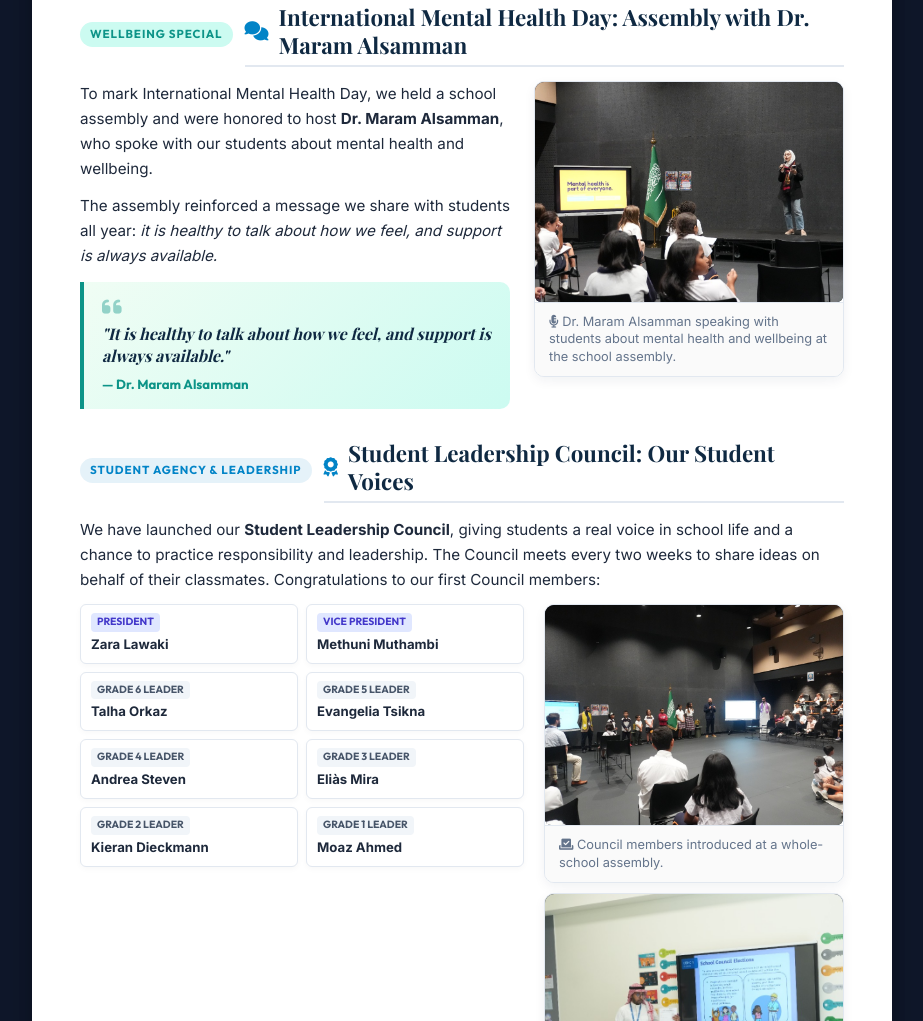
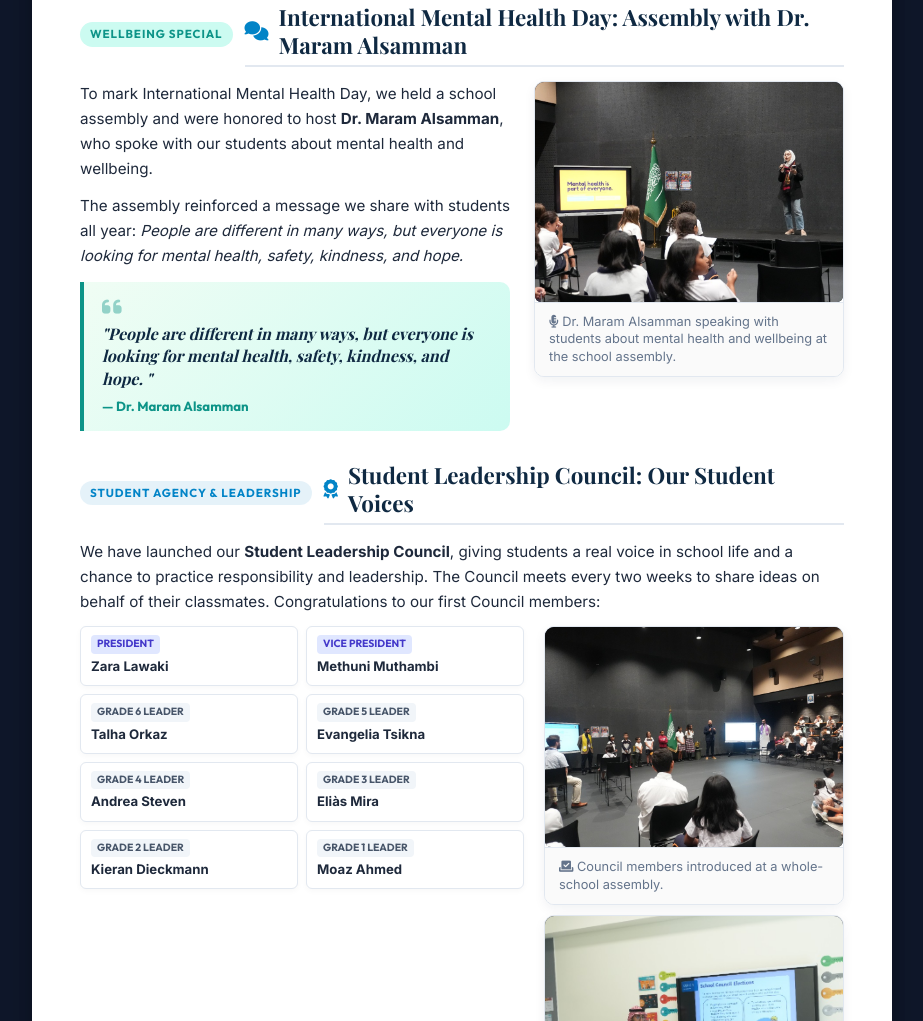
Before and after one commit to mazenalsaedi/Student-Experience-Newsletter-1, a plain HTML site: page parent_view.html in a window 1280 px wide. Shown: the part 2332-3353 px from the top of the page, without its empty margins (178-1101 px from the left). Drawn offline with nearby package versions, Linux system fonts and the light colour scheme; a web font is replaced by a local one.

Commit message:
Update parent_view.html

```diff
--- a/parent_view.html
+++ b/parent_view.html
@@ -265,11 +265,13 @@
           <div class="nl-grid-2col">
             <div class="nl-col-text">
               <p>To mark International Mental Health Day, we held a school assembly and were honored to host <strong>Dr. Maram Alsamman</strong>, who spoke with our students about mental health and wellbeing.</p>
-              <p>The assembly reinforced a message we share with students all year: <em>it is healthy to talk about how we feel, and support is always available.</em></p>
+              <p>The assembly reinforced a message we share with students all year: <em>People are different in many ways, but everyone is looking for mental health, safety, kindness, and hope.
+</em></p>
 
               <blockquote class="speaker-quote-box">
                 <i class="fa-solid fa-quote-left quote-icon"></i>
-                <div class="quote-text">"It is healthy to talk about how we feel, and support is always available."</div>
+                <div class="quote-text">"People are different in many ways, but everyone is looking for mental health, safety, kindness, and hope.
+"</div>
                 <div class="quote-author">— Dr. Maram Alsamman</div>
               </blockquote>
             </div>
```
